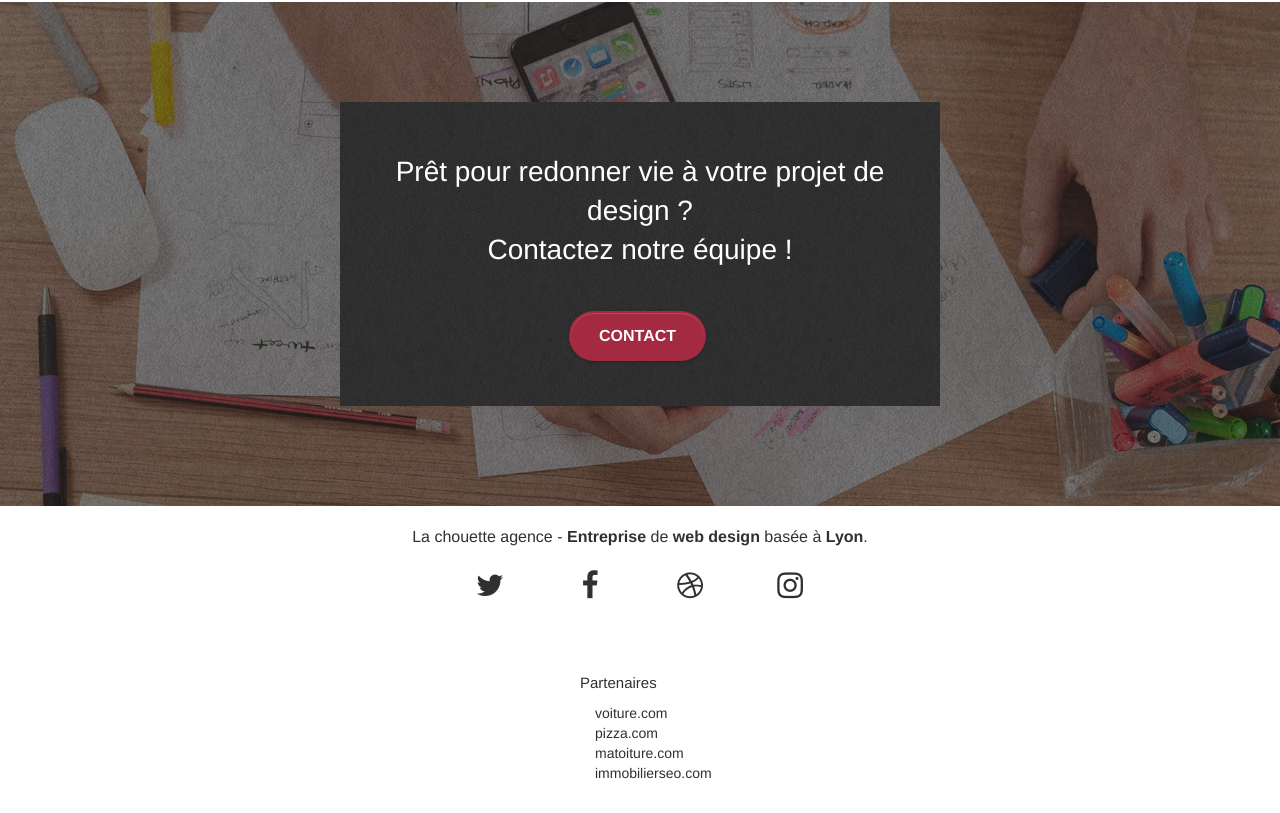
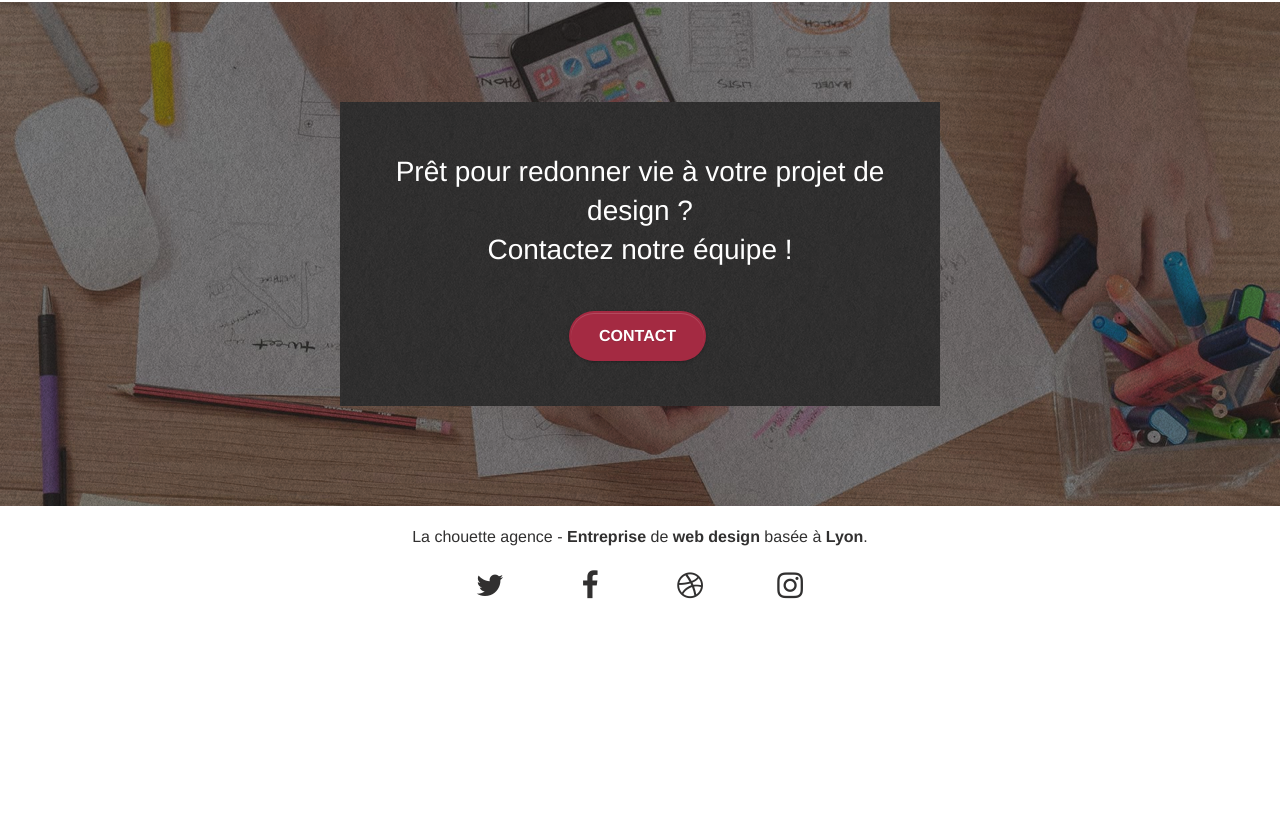
Before and after one commit to Syithjkr/chouette_agence, a plain HTML site: page index.html in a window 1280 px wide. Shown: the part 3562-4375 px from the top of the page. After the commit the page ends 4194 px from the top, so only its background shows below. Drawn offline with Linux system fonts and the light colour scheme.

Commit message:
supression des partenaires

```diff
--- a/index.html
+++ b/index.html
@@ -352,19 +352,6 @@
 								</div>
 							</div>
 						</div>
-						<div class="partners row">
-							<div class="col-sm-12">
-								<aside>
-									<h2 class="partners_title">Partenaires</h2>
-									<ul>
-										<li><a href="voiture.com">voiture.com</a></li>
-										<li><a href="pizza.com">pizza.com</a></li>
-										<li><a href="matoiture.com">matoiture.com</a></li>
-										<li><a href="immobilierseo.com">immobilierseo.com</a></li>
-									</ul>
-								</aside>
-							</div>
-						</div>
 					</div>
 				</div>
 			</div>
```
